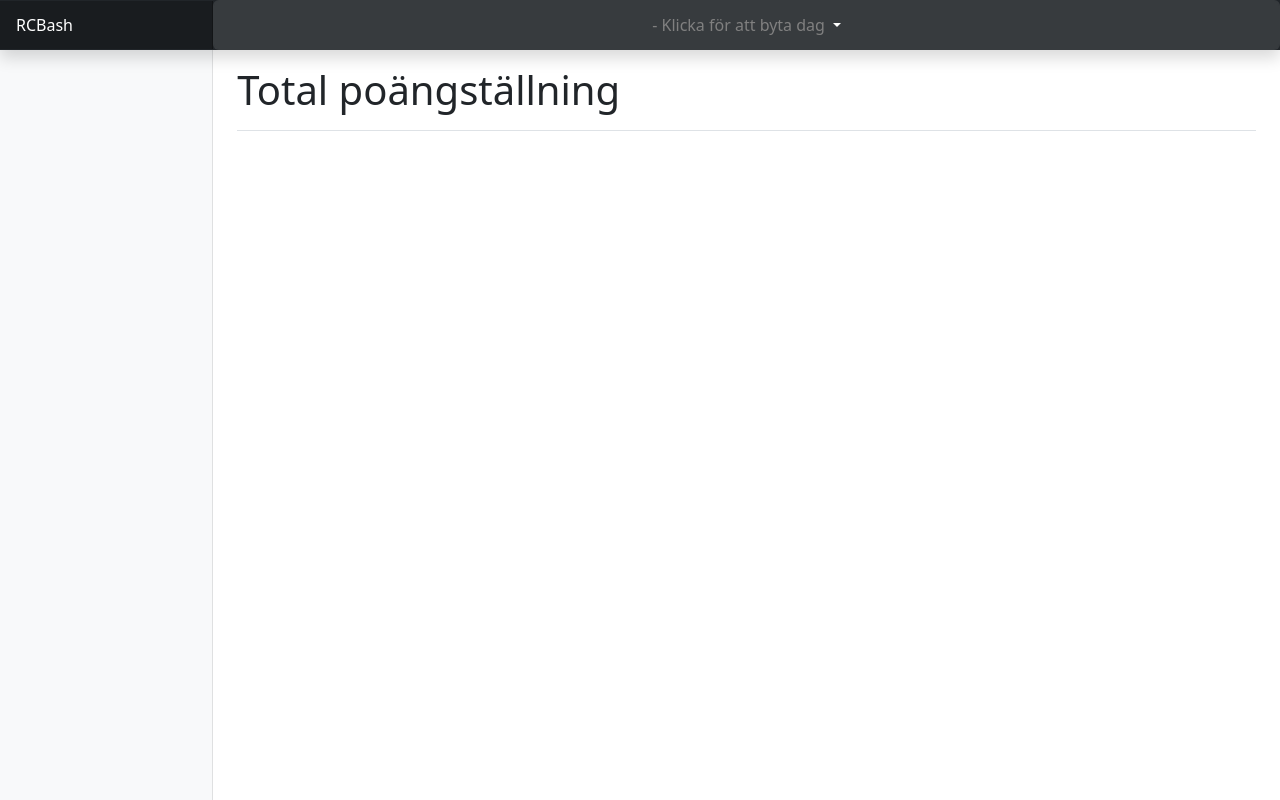
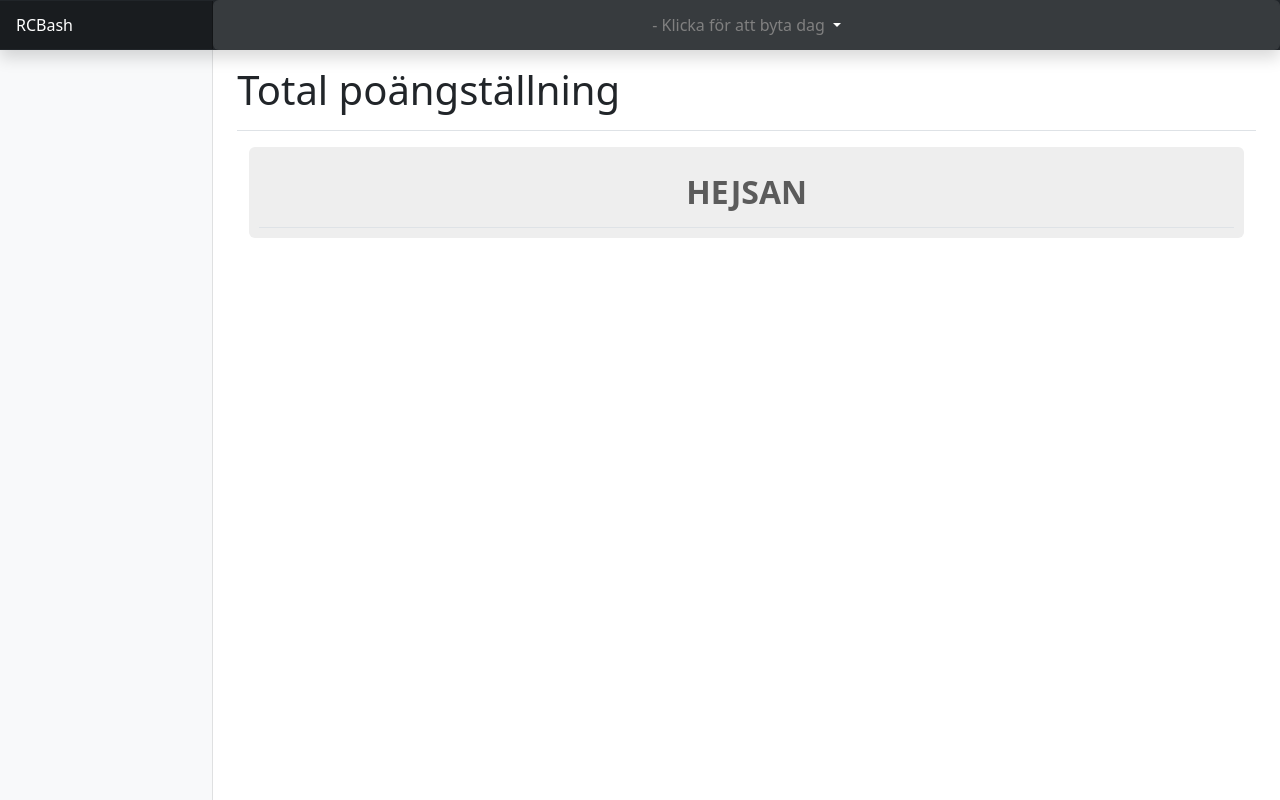
Before and after one commit to malcx95/rcbash-manager, a Flask app: template templates/points.html in a window 1280 px wide. Run offline with Flask 2, Linux system fonts and the light colour scheme; the template is opened without the code that fills it, so the values that code supplies are empty; some libraries are stand-ins or nearby versions.

Commit message:
#14: Start working on points view

```diff
--- a/racelogic/resultcalculation.py
+++ b/racelogic/resultcalculation.py
@@ -366,7 +366,7 @@ def _calculate_points_from_finals(results, points):
                     current_points -= 2
 
 
-def _calculate_cup_points(database):
+def _calculate_cup_points(database) -> Tuple[Dict, Dict]:
     points_per_race = {"2WD": defaultdict(list), "4WD": defaultdict(list)}
     for race in RACE_ORDER:
         if _are_all_races_in_round_completed(database, race):
@@ -972,6 +972,11 @@ def show_current_points(verbose):
     print("^^ Copied to clipboard")
 
 
+def get_current_cup_points(date) -> Tuple[Dict, Dict]:
+    database = _get_database_with_date(date, convert_to_durations=True)
+    return _calculate_cup_points(database)
+
+
 def show_start_message():
     database = _get_database()
     race, rcclass, group, class_order_index = _get_next_race(database)
--- a/server.py
+++ b/server.py
@@ -31,9 +31,12 @@ def _render_page(active_index, selected_date):
     start_lists = []
     marshals = {}
     results = {}
+    points = {}
     if active_tab in (START_LISTS_TAB, RESULTS_TAB):
         start_lists, marshals = rc.get_all_start_lists(selected_date)
         results = rc.get_all_results(selected_date)
+    elif active_tab == POINTS_TAB:
+        points = rc.get_current_cup_points(selected_date)
 
     return flask.render_template(f"{active_tab}.html",
                                  tabs=TABS,
@@ -47,6 +50,7 @@ def _render_page(active_index, selected_date):
                                  names=NAMES,
                                  results=results,
                                  result_table_classes=RESULT_TABLE_CLASSES,
+                                 points=points,
                                  active_index=active_index)
 
 
--- a/templates/points.html
+++ b/templates/points.html
@@ -1,4 +1,15 @@
 {% extends "dashboard.html" %}
 {% block tab_title %}Total poängställning{% endblock %}
 {% block content %}
+<link href="/static/results.css" rel="stylesheet">
+<!--<canvas class="my-4 w-100" id="myChart" width="900" height="380"></canvas>-->
+<div class="container">
+  <div class="results-container rounded">
+    <div class="justify-content-between flex-wrap flex-md-nowrap border-bottom align-items-center pt-3 pb-2 mb-3">
+      <h2 class="h2 heat-heading"><strong>HEJSAN</strong></h2>
+    </div>
+    <div class="row row-cols-1 row-cols-md-2 row-cols-lg-3 g-3">
+    </div>
+  </div>
+</div>
 {% endblock %}
```
